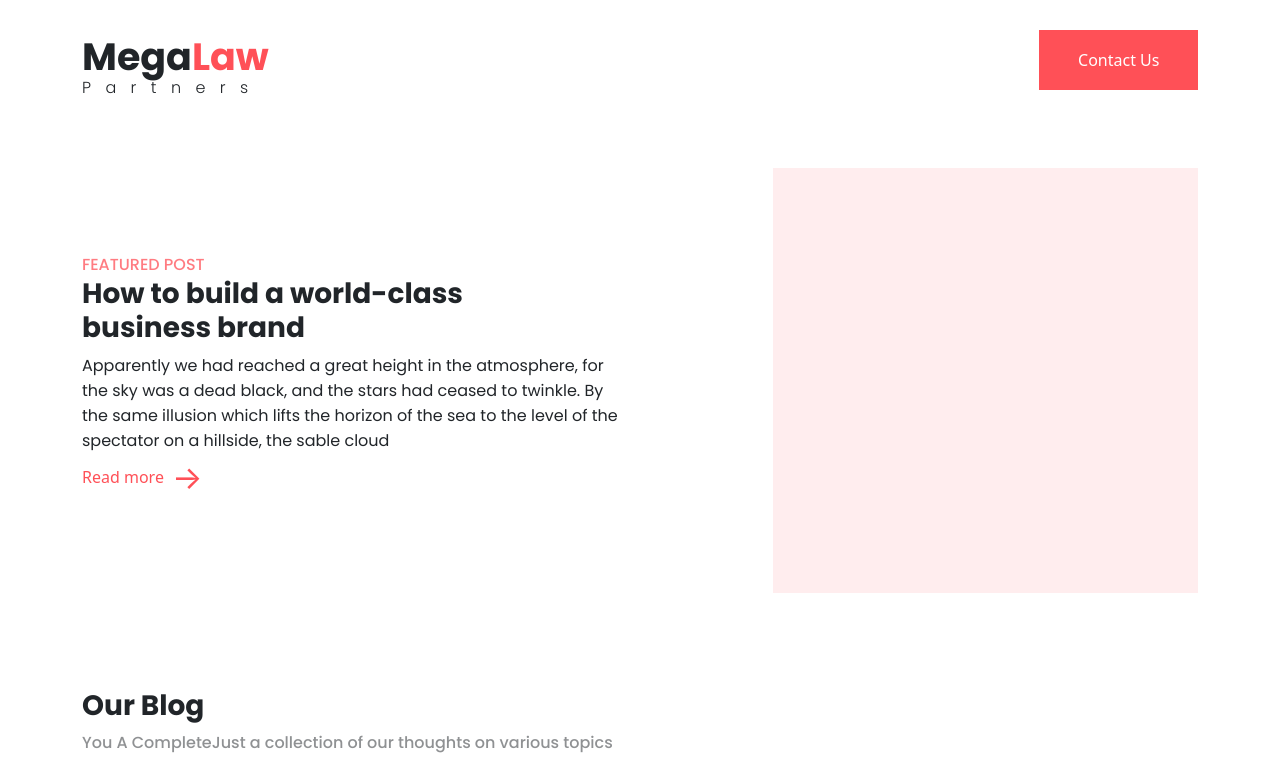
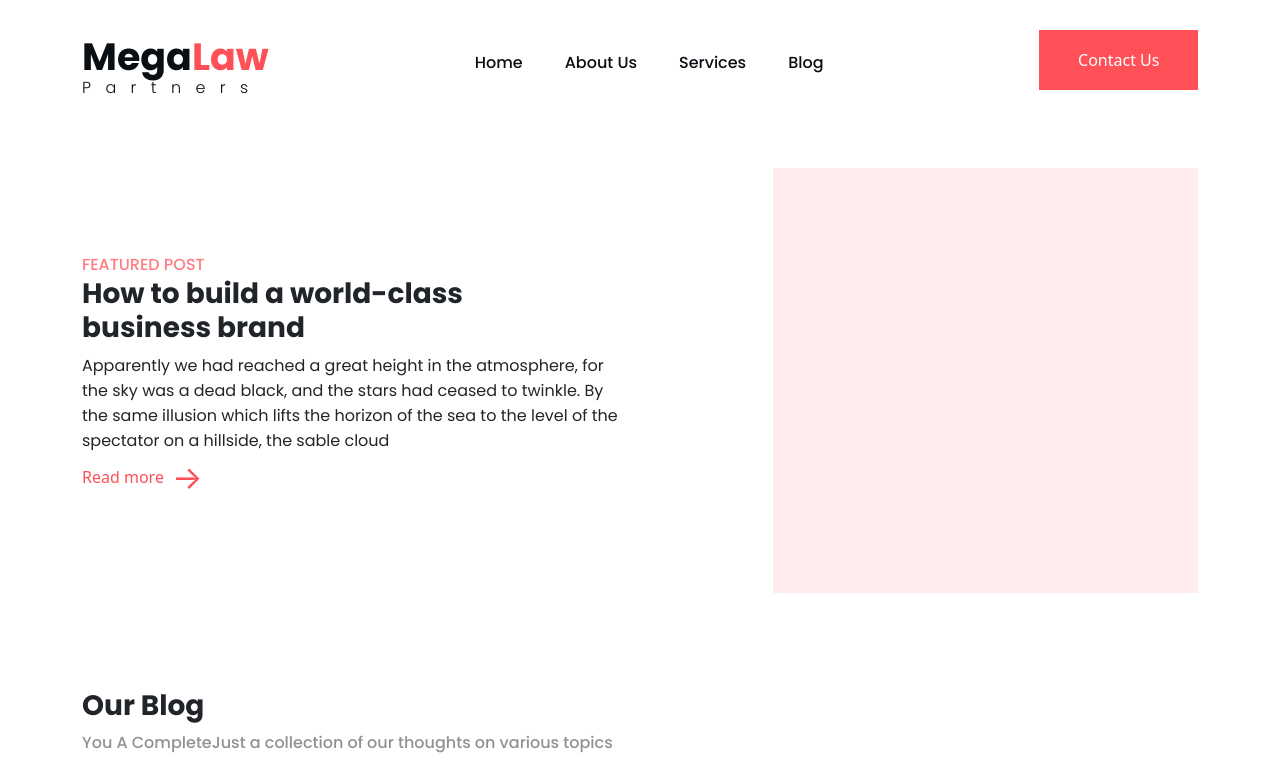
Before and after one commit to adaji025/MegaLaw, a Next.js app: page /blog in a window 1280 px wide. Shown: the top 769 px of the page. Built offline with nearby package versions, Linux system fonts and the light colour scheme.

Commit message:
added color to the custom navbar accordingly

```diff
--- a/components/Nav/Navbar.css
+++ b/components/Nav/Navbar.css
@@ -47,7 +47,9 @@
     text-decoration: none;
     padding: 0.5rem 1rem;
   }
-
+  .navLink:hover {
+    color: var(--mega-law-tomato);
+  }
   .nav-link:hover {
     background-color: #6d76f7;
     border-radius: 4px;
@@ -61,6 +63,13 @@
     border-radius: 0 !important;
     width: 260px;
     height: 60px;
+  }
+
+  .megaLight {
+    color: #fff;
+  }
+  .megaDark {
+    color: var(--mega-law-dark);
   }
 @media (max-width: 992px) {
     .navbarItems {
@@ -97,10 +106,12 @@
       }
 
       .navLink {
-        text-align: center;
+        text-align: start;
         width: 100%;
         padding: 2rem;
+        color: var(--mega-law-dark);
         display: table;
+        border-bottom: 1px solid rgb(209, 202, 202);
         margin-left: -20px;
       }
 
--- a/components/Nav/Navbar.js
+++ b/components/Nav/Navbar.js
@@ -3,7 +3,7 @@ import React, { useState } from 'react';
 import { MenuItems } from './MenuItems'
 
 
-const Navbar = () => {
+const Navbar = ({textColor}) => {
     const [clicked, setClicked] = useState(false)
 
     const handleClick = () => {
@@ -12,12 +12,16 @@ const Navbar = () => {
 
     const router = useRouter()
 
+    const STYLES = ['megaLight', 'megaDark']
+
+    const checkColor = STYLES.includes(textColor) ? textColor : STYLES[0]
+
   return <div>
       <nav className={` container navbarItems `}>
       <div className={` logo `}>
-              <span className={` text-dark mega`}>Mega</span>
+              <span className={` ${checkColor} mega`}>Mega</span>
               <span className={` law `}>Law</span>
-              <span className={` d-block text-dark partners `}>Partners</span>
+              <span className={` d-block partners ${checkColor}`}>Partners</span>
             </div>
             <div className={`px-1 px-sm-0 menuIcon `} onClick={handleClick}>
                 {
@@ -29,7 +33,7 @@ const Navbar = () => {
                     MenuItems.map((item, index) => {
                         return (
                             <li key={index}>
-                                <a href={item.url} className={`poppins-medium ${item.cName}`} target={item.target}>
+                                <a href={item.url} className={`poppins-medium ${checkColor} ${item.cName}`} target={item.target}>
                                     {item.title}
                                 </a>
                             </li>
--- a/pages/blog/index.js
+++ b/pages/blog/index.js
@@ -5,7 +5,7 @@ import Navbar from '../../components/Nav/Navbar'
 const Blog = () => {
   return (
     <div>
-      <Navbar />
+      <Navbar textColor="megaDark"/>
       <div className="container py-5">
         <div className="row jusify-content-center align-items-center">
           <div className="col-md-6">
--- a/pages/post/index.js
+++ b/pages/post/index.js
@@ -6,7 +6,7 @@ import styles from "./Post.module.css";
 const Post = () => {
   return (
     <div>
-      <Navbar />
+      <Navbar textColor="megaDark"/>
       <div className="container py-5">
         <div className="row">
           <div className="col-xl-11">
```
